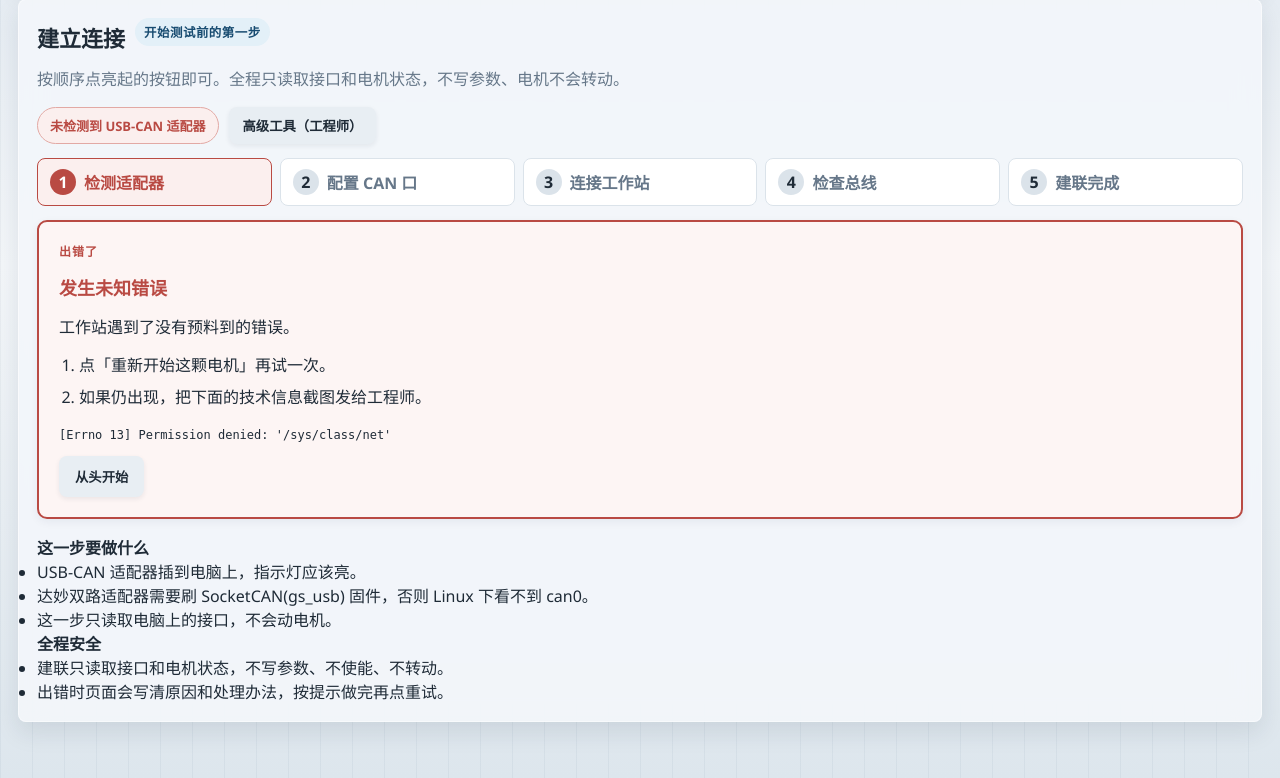
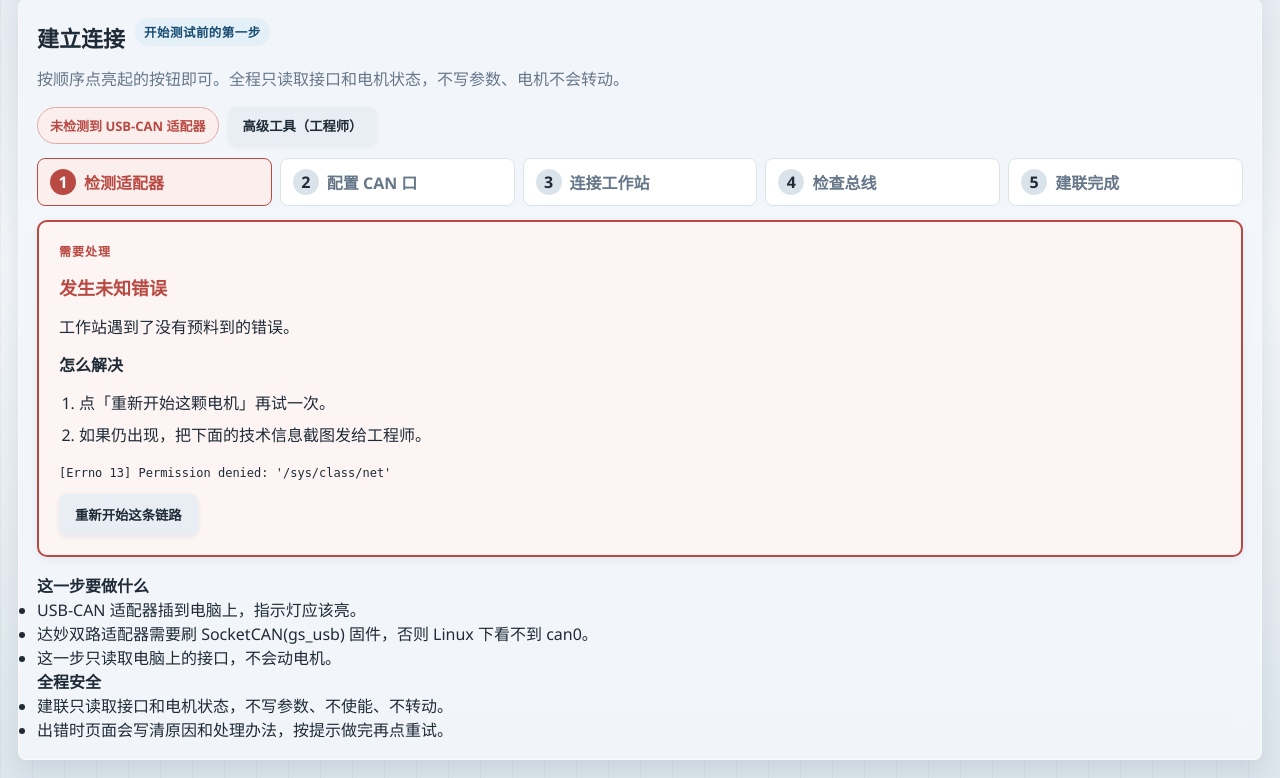
Before and after one commit to EcksteinGmbH/openarm-workbench, a Flask app: page / in a window 1280 px wide. Shown: the part 209-987 px from the top of the page. Run offline with Flask 3, Linux system fonts and the light colour scheme; data that the repository does not hold is empty; some libraries are stand-ins or nearby versions.

Commit message:
Give the three wizards one vocabulary, and tab 03 a way to start over
An operator uses 01, 02 and 03 in the same shift. The same act read three different
ways: 从头开始, 重新开始这颗电机, and on tab 03 it was missing entirely - someone who
opened the wrong arm had to hunt for the picker. The failure panel said 出错了 on one
page, 需要处理 on another and 读取失败 on a third, and only two of the three put a
heading above the fix steps.

- web/static/js/wizard-words.js holds what the three share: the failure kicker, the fix
  heading, the retry label, 重新测这一步 and 返回上一步, plus restartLabel(subject) so
  starting over reads the same everywhere and only the noun differs - 这条链路 /
  这颗电机 / 这台机械臂.
- Tab 03 gained 重新开始这台机械臂. It re-reads the arm's progress rather than clearing
  anything: starting over here means the operator starts over, not the arm.
- A test asserts all three import the module, that no old variant survives on any page,
  and that every wizard offers a way to start over.

Found while doing it: four hint texts named a button by a label that had just been
renamed, so they pointed at a button the operator could no longer find. They now build
the name from the same constant the button does - the drift the shared module exists
to prevent.

Verification: pytest -q, 268 passed. Checked live.

Co-Authored-By: Claude Opus 5 (1M context) <noreply@anthropic.com>

```diff
--- a/web/static/css/style.css
+++ b/web/static/css/style.css
@@ -2286,3 +2286,12 @@ body[data-primary-flow="armWizardTab"]:not(.arm-advanced) .right-rail {
 body[data-primary-flow="reportTab"] .workspace { grid-template-columns: minmax(0, 1fr); }
 body[data-primary-flow="reportTab"] .left-rail,
 body[data-primary-flow="reportTab"] .right-rail { display: none; }
+
+.aw-restart-row {
+    display: flex;
+    align-items: center;
+    gap: 12px;
+    flex-wrap: wrap;
+    margin-top: 16px;
+    font-size: 12px;
+}
--- a/web/static/js/arm-wizard.js
+++ b/web/static/js/arm-wizard.js
@@ -1,6 +1,7 @@
 import { api } from './api.js';
 import { addLog } from './log.js';
-import { showProblemModal } from './problem-modal.js?v=20260920-arm-wizard';
+import { showProblemModal } from './problem-modal.js?v=20260921-words';
+import { PROBLEM_KICKER, FIX_HEADING, RETRY, REDO_STEP, restartLabel } from './wizard-words.js?v=20260921-words';
 
 // Beginner wizard for tab 03 (整臂测试). Every step is laid out on the page with its
 // own button - the operator sees the whole flow, what is done, what is next and what
@@ -115,6 +116,10 @@ function renderPicker() {
             <div class="aw-arm-list">${inProgress.map(item => armCard(item)).join('')}</div>`
         : (arm.creating ? '' : '<p class="muted aw-hint">目前没有正在测试的机械臂。</p>')}
         ${arm.status ? `
+            <div class="aw-restart-row">
+                <button class="btn btn-ghost slim" data-restart="1" ${arm.busy ? 'disabled' : ''}>${restartLabel('这台机械臂')}</button>
+                <span class="muted">回到步骤一，重新读取这台臂的进度。已完成的步骤不会被清掉。</span>
+            </div>
             <div class="aw-delete-row">
                 <span class="muted">${arm.status.deletable
                     ? `${esc(arm.armCn)} 还没有任何测试记录。版本或编号填错了可以删掉重建。`
@@ -259,11 +264,11 @@ function renderStep(step, index) {
                         ${armed ? `
                             <button class="btn ${repeat ? 'btn-secondary' : 'btn-primary'}"
                                 data-run="${esc(step.id)}" ${arm.busy || !safetyReady(step) ? 'disabled' : ''}>
-                                ${repeat ? '重新测这一步' : `开始「${esc(step.label)}」`}
+                                ${repeat ? REDO_STEP : `开始「${esc(step.label)}」`}
                             </button>
                             ${step.motion && !safetyReady(step) ? '<span class="muted">勾选完上面三条才能开始</span>' : ''}`
                         : `<button class="btn btn-ghost slim" data-toggle="${esc(step.id)}" ${arm.busy ? 'disabled' : ''}>
-                                ${repeat ? '重测这一步' : '改做这一步'}
+                                ${repeat ? REDO_STEP : '改做这一步'}
                            </button>`}
                     </div>` : ''}
             </div>
@@ -338,13 +343,13 @@ function renderProblem() {
     const target = document.getElementById(arm.creating || !arm.status ? 'awPicker' : 'awPhaseBody');
     target.insertAdjacentHTML('afterbegin', `
         <div class="smw-card smw-problem">
-            <div class="smw-problem-kicker">需要处理</div>
+            <div class="smw-problem-kicker">${PROBLEM_KICKER}</div>
             <h3>${esc(arm.problem.title)}</h3>
             <p>${esc(arm.problem.message)}</p>
-            <strong>怎么解决</strong>
+            <strong>${FIX_HEADING}</strong>
             <ol>${(arm.problem.solutions || []).map(item => `<li>${esc(item)}</li>`).join('')}</ol>
             <div class="smw-actions">
-                <button class="btn btn-primary" data-reload="1" ${arm.busy ? 'disabled' : ''}>处理好了，刷新</button>
+                <button class="btn btn-primary" data-reload="1" ${arm.busy ? 'disabled' : ''}>${RETRY}</button>
             </div>
             ${arm.problem.detail ? `<details><summary>技术信息（发给工程师）</summary><code>${esc(arm.problem.code)}: ${esc(arm.problem.detail)}</code></details>` : ''}
         </div>`);
@@ -365,7 +370,7 @@ function clientProblem(error) {
         code: 'unknown_error',
         title: '发生未知错误',
         message: '请求失败。',
-        solutions: ['点「处理好了，刷新」再试一次；仍失败请截图发给工程师。'],
+        solutions: [`点「${RETRY}」再试一次；仍失败请截图发给工程师。`],
         detail: error?.message
     };
 }
@@ -539,6 +544,15 @@ function handleClick(event) {
         render();
         return;
     }
+    if (event.target.closest('[data-restart]')) {
+        // Re-reads from the record rather than clearing anything: "start over" here
+        // means the operator starts over, not the arm.
+        arm.phase = null;
+        arm.open = null;
+        arm.safety = {};
+        loadArm(arm.armCn);
+        return;
+    }
     if (event.target.closest('[data-delete-arm]')) {
         openDeleteDialog();
         return;
--- a/web/static/js/link-wizard.js
+++ b/web/static/js/link-wizard.js
@@ -1,6 +1,7 @@
 import { api } from './api.js';
 import { addLog } from './log.js';
-import { showProblemModal } from './problem-modal.js?v=20260920-problem-modal';
+import { showProblemModal } from './problem-modal.js?v=20260921-words';
+import { PROBLEM_KICKER, FIX_HEADING, RETRY, restartLabel } from './wizard-words.js?v=20260921-words';
 
 // Beginner wizard for tab 01 (建联). Same shape as the single-motor wizard:
 // one primary button per step, every failure explains cause and fix.
@@ -220,14 +221,15 @@ function renderProblem() {
     const retry = RETRY_ACTION[problem.code];
     return `
         <div class="smw-card smw-problem">
-            <div class="smw-problem-kicker">出错了</div>
+            <div class="smw-problem-kicker">${PROBLEM_KICKER}</div>
             <h3>${esc(problem.title)}</h3>
             <p>${esc(problem.message)}</p>
+            <strong>${FIX_HEADING}</strong>
             <ol>${(problem.solutions || []).map(item => `<li>${esc(item)}</li>`).join('')}</ol>
             ${problem.detail ? `<code>${esc(problem.detail)}</code>` : ''}
             <div class="smw-actions">
-                <button class="btn btn-secondary" data-link-action="restart" ${link.busy ? 'disabled' : ''}>从头开始</button>
-                ${retry ? busyButton('处理好了，再试一次', retry) : ''}
+                <button class="btn btn-secondary" data-link-action="restart" ${link.busy ? 'disabled' : ''}>${restartLabel('这条链路')}</button>
+                ${retry ? busyButton(RETRY, retry) : ''}
             </div>
         </div>`;
 }
@@ -284,7 +286,7 @@ function clientProblem(error) {
             detail: message
         };
     }
-    return { code: 'unknown_error', title: '发生未知错误', message: '请求失败。', solutions: ['点「从头开始」再试一次；仍失败请截图发给工程师。'], detail: message };
+    return { code: 'unknown_error', title: '发生未知错误', message: '请求失败。', solutions: [`点「${restartLabel('这条链路')}」再试一次；仍失败请截图发给工程师。`], detail: message };
 }
 
 async function run(busyText, request, onSuccess) {
--- a/web/static/js/single-motor-wizard.js
+++ b/web/static/js/single-motor-wizard.js
@@ -1,7 +1,8 @@
 import { api } from './api.js';
 import { addLog } from './log.js';
 import { showModal } from './modal.js';
-import { showProblemModal } from './problem-modal.js?v=20260920-problem-modal';
+import { showProblemModal } from './problem-modal.js?v=20260921-words';
+import { PROBLEM_KICKER, FIX_HEADING, RETRY, restartLabel } from './wizard-words.js?v=20260921-words';
 
 const STEPS = [
     { id: 'select', label: '选择关节' },
@@ -343,10 +344,10 @@ function renderInspect() {
     }
     if (wizard.inspectProblem) {
         const problem = wizard.inspectProblem;
-        meta.textContent = '读取失败';
+        meta.textContent = PROBLEM_KICKER;
         body.innerHTML = `
             <div class="smw-problem">
-                <div class="smw-problem-kicker">读取失败</div>
+                <div class="smw-problem-kicker">${PROBLEM_KICKER}</div>
                 <h3>${esc(problem.title)}</h3>
                 <p>${esc(problem.message)}</p>
                 <ol>${(problem.solutions || []).map(item => `<li>${esc(item)}</li>`).join('')}</ol>
@@ -521,16 +522,16 @@ function renderHelp() {
             : '';
         help.innerHTML = `
             <div class="smw-problem">
-                <div class="smw-problem-kicker">需要处理</div>
+                <div class="smw-problem-kicker">${PROBLEM_KICKER}</div>
                 <h3>${esc(problem.title)}</h3>
                 <p>${esc(problem.message)}</p>
                 ${problem.found_esc_ids ? `<p>检测到的电机 ID：${problem.found_esc_ids.map(hex).join('、')}</p>` : ''}
                 ${mismatches}
-                <strong>怎么解决</strong>
+                <strong>${FIX_HEADING}</strong>
                 <ol>${(problem.solutions || []).map(item => `<li>${esc(item)}</li>`).join('')}</ol>
                 <div class="smw-actions">
-                    ${retry ? `<button class="btn btn-primary" data-action="${retry}" ${wizard.busy ? 'disabled' : ''}>处理好了，再试一次</button>` : ''}
-                    <button class="btn btn-secondary" data-action="restart" ${wizard.busy ? 'disabled' : ''}>重新开始这颗电机</button>
+                    ${retry ? `<button class="btn btn-primary" data-action="${retry}" ${wizard.busy ? 'disabled' : ''}>${RETRY}</button>` : ''}
+                    <button class="btn btn-secondary" data-action="restart" ${wizard.busy ? 'disabled' : ''}>${restartLabel('这颗电机')}</button>
                 </div>
                 ${problem.detail ? `<details><summary>技术信息（发给工程师）</summary><code>${esc(problem.code)}: ${esc(problem.detail)}</code></details>` : ''}
             </div>`;
@@ -600,7 +601,7 @@ function clientProblem(error) {
             code: 'job_lost',
             title: '工作站重启过，当前进度丢失',
             message: '工作站程序重新启动后，正在进行的电机任务不再有效。',
-            solutions: ['点「重新开始这颗电机」重新识别。已经保存到电机的参数不会丢失。'],
+            solutions: [`点「${restartLabel('这颗电机')}」重新识别。已经保存到电机的参数不会丢失。`],
             detail: message
         };
     }
@@ -613,7 +614,7 @@ function clientProblem(error) {
             detail: message
         };
     }
-    return { code: 'unknown_error', title: '发生未知错误', message: '请求失败。', solutions: ['点「重新开始这颗电机」再试一次；仍失败请截图发给工程师。'], detail: message };
+    return { code: 'unknown_error', title: '发生未知错误', message: '请求失败。', solutions: [`点「${restartLabel('这颗电机')}」再试一次；仍失败请截图发给工程师。`], detail: message };
 }
 
 async function run(busyText, request, onSuccess) {
--- /dev/null
+++ b/web/static/js/wizard-words.js
@@ -0,0 +1,30 @@
+// One vocabulary for the three wizards.
+//
+// An operator uses 01, 02 and 03 in the same shift. If the same act is called
+// "从头开始" on one page, "重新开始这颗电机" on the next and nothing at all on the
+// third, they have to relearn the page instead of doing the job. The rule is: the
+// same act reads the same everywhere, and the noun that differs is the only thing
+// that differs.
+
+/** The panel above a failure. Always the same two words, whatever went wrong. */
+export const PROBLEM_KICKER = '需要处理';
+
+/** The heading above the numbered fix steps. */
+export const FIX_HEADING = '怎么解决';
+
+/** The button that retries the step that just failed. */
+export const RETRY = '处理好了，再试一次';
+
+/**
+ * Start this unit of work over. The noun is what the page is working on - 一条链路,
+ * 这颗电机, 这台机械臂 - and nothing else about the wording changes.
+ */
+export function restartLabel(subject) {
+    return `重新开始${subject}`;
+}
+
+/** Run a step that already completed, again. */
+export const REDO_STEP = '重新测这一步';
+
+/** Go back one step without losing what is done. */
+export const BACK = '返回上一步';
--- a/web/templates/index.html
+++ b/web/templates/index.html
@@ -4,7 +4,7 @@
     <meta charset="UTF-8">
     <meta name="viewport" content="width=device-width, initial-scale=1.0">
     <title>OpenARM 机械臂测试工作台</title>
-    <link rel="stylesheet" href="{{ url_for('static', filename='css/style.css') }}?v=20260921-undo">
+    <link rel="stylesheet" href="{{ url_for('static', filename='css/style.css') }}?v=20260921-words">
     <script src="https://cdn.socket.io/4.5.4/socket.io.min.js"></script>
 </head>
 <body data-primary-flow="connectTab">
@@ -1406,6 +1406,6 @@
         </div>
     </div>
 
-    <script type="module" src="{{ url_for('static', filename='js/main.js') }}?v=20260921-undo"></script>
+    <script type="module" src="{{ url_for('static', filename='js/main.js') }}?v=20260921-words"></script>
 </body>
 </html>
```
Also changed, not shown: docs/WORKSTATION_CHANGELOG.md (+33 -1 lines), tests/test_web_api.py (+30 -1 lines), web/static/js/app.js, 1 other file.
